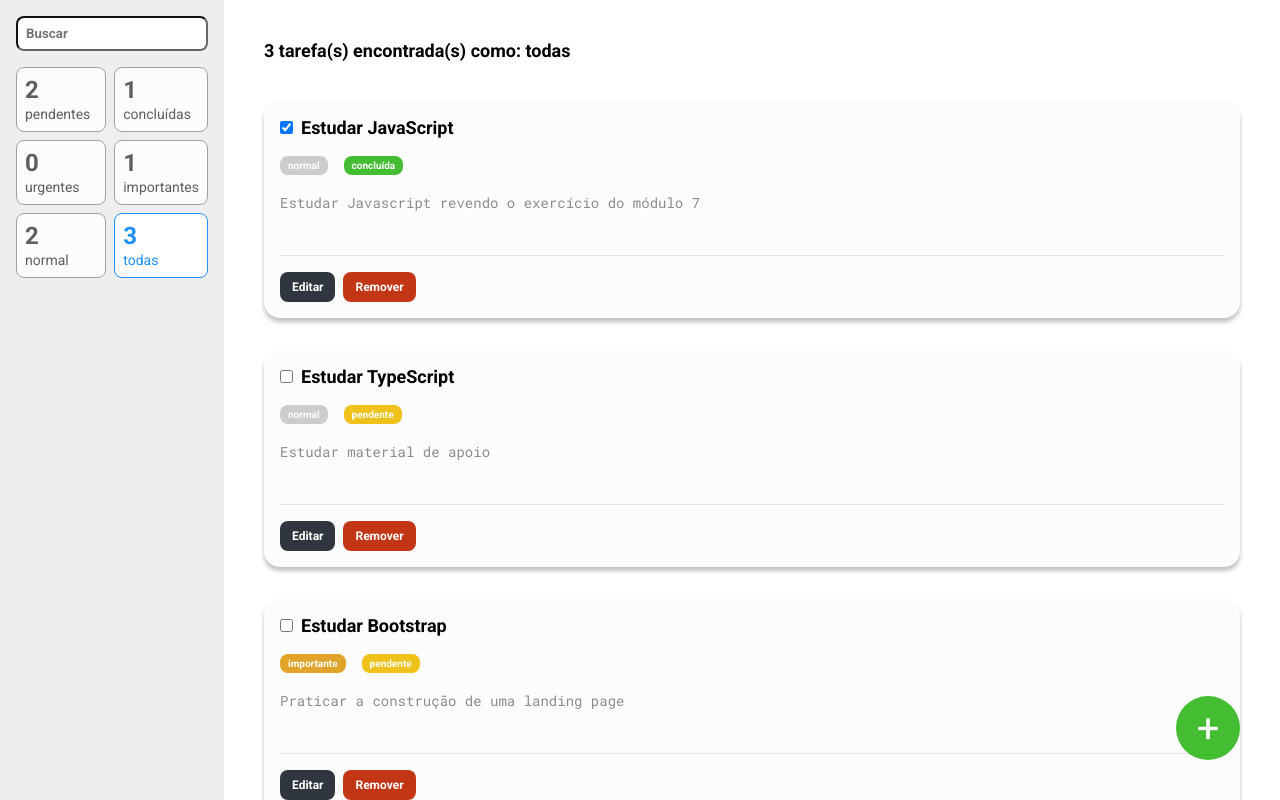
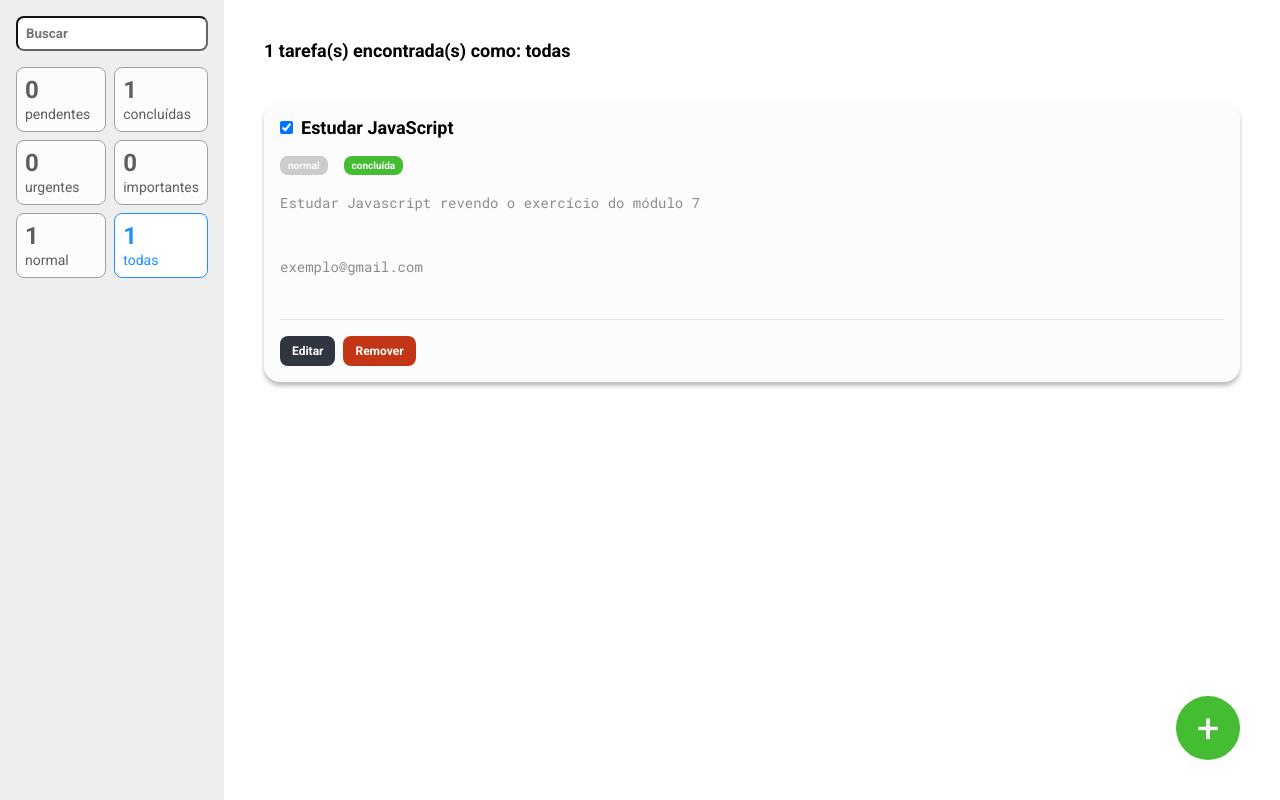
Before and after one commit to pedroeso/lista-de-contatos, a React (Create React App) app: page / in a window 1280 px wide. Built offline with nearby package versions, Linux system fonts and the light colour scheme.

Commit message:
Ajeitando email!

```diff
--- a/public/index.html
+++ b/public/index.html
@@ -27,7 +27,7 @@
     <link rel="preconnect" href="https://fonts.googleapis.com">
 <link rel="preconnect" href="https://fonts.gstatic.com" crossorigin>
 <link href="https://fonts.googleapis.com/css2?family=Inter:ital,opsz,wght@0,14..32,100..900;1,14..32,100..900&family=Roboto+Mono:ital,wght@0,100..700;1,100..700&family=Roboto:ital,wght@0,100;0,300;0,400;0,500;0,700;0,900;1,100;1,300;1,400;1,500;1,700;1,900&display=swap" rel="stylesheet">
-    <title>Minhas tarefas</title>
+    <title>Lista de Contatos</title>
   </head>
   <body>
     <noscript>You need to enable JavaScript to run this app.</noscript>
--- a/src/components/FiltroCard/Tarefa/index.tsx
+++ b/src/components/FiltroCard/Tarefa/index.tsx
@@ -13,6 +13,7 @@ type Props = TarefaClass
 
 const Tarefa = ({
   descricao: descricaoOriginal,
+  email: emailOriginal,
   prioridade,
   status,
   titulo,
@@ -21,6 +22,7 @@ const Tarefa = ({
   const dispatch = useDispatch()
   const [estaEditando, setEstaEditando] = useState(false)
   const [descricao, setDescricao] = useState('')
+  const [email, setEmail] = useState('')
 
   useEffect(() => {
     if (descricaoOriginal.length > 0) {
@@ -28,9 +30,16 @@ const Tarefa = ({
     }
   }, [descricaoOriginal])
 
+  useEffect(() => {
+    if (emailOriginal.length > 0) {
+      setEmail(emailOriginal)
+    }
+  }, [emailOriginal])
+
   function cancelarEdicao() {
     setEstaEditando(false)
     setDescricao(descricaoOriginal)
+    setEmail(emailOriginal)
   }
 
   function alteraStatusTarefa(evento: ChangeEvent<HTMLInputElement>) {
@@ -68,6 +77,11 @@ const Tarefa = ({
         value={descricao}
         onChange={(evento) => setDescricao(evento.target.value)}
       />
+      <S.Email
+        disabled={!estaEditando}
+        value={email}
+        onChange={(evento) => setEmail(evento.target.value)}
+      />
       <S.BarraAcoes>
         {estaEditando ? (
           <>
@@ -76,6 +90,7 @@ const Tarefa = ({
                 dispatch(
                   editar({
                     descricao,
+                    email,
                     prioridade,
                     status,
                     titulo,
--- a/src/components/FiltroCard/Tarefa/styles.ts
+++ b/src/components/FiltroCard/Tarefa/styles.ts
@@ -67,6 +67,19 @@ export const Descricao = styled.textarea`
   border: none;
   background-color: transparent;
 `
+export const Email = styled.textarea`
+  color: #8b8b8b;
+  font-size: 14px;
+  line-height: 24px;
+  font-family: 'Roboto Mono', monospace;
+  display: block;
+  width: 100%;
+  margin-bottom: 16px;
+  margin-top: 16px;
+  resize: none;
+  border: none;
+  background-color: transparent;
+`
 
 export const BarraAcoes = styled.div`
   border-top: 1px solid rgba(0, 0, 0, 0.1);
--- a/src/containers/Formulario/index.tsx
+++ b/src/containers/Formulario/index.tsx
@@ -14,6 +14,7 @@ const Formulario = () => {
 
   const [titulo, setTitulo] = useState('')
   const [descricao, setdescricao] = useState('')
+  const [email, setEmail] = useState('')
   const [prioridade, setPrioridade] = useState(enums.Prioridade.NORMAL)
 
   const cadastrarTarefa = (evento: FormEvent) => {
@@ -24,6 +25,7 @@ const Formulario = () => {
         titulo,
         prioridade,
         descricao,
+        email,
         status: enums.Status.PENDENTE
       })
     )
--- a/src/containers/ListaDeTarefas/index.tsx
+++ b/src/containers/ListaDeTarefas/index.tsx
@@ -62,6 +62,7 @@ const ListaDeTarefas = () => {
             <Tarefa
               id={t.id}
               descricao={t.descricao}
+              email={t.email}
               titulo={t.titulo}
               status={t.status}
               prioridade={t.prioridade}
--- a/src/models/Tarefa.ts
+++ b/src/models/Tarefa.ts
@@ -5,6 +5,7 @@ class Tarefa {
   prioridade: enums.Prioridade
   status: enums.Status
   descricao: string
+  email: string
   id: number
 
   constructor(
@@ -12,12 +13,14 @@ class Tarefa {
     prioridade: enums.Prioridade,
     status: enums.Status,
     descricao: string,
+    email: string,
     id: number
   ) {
     this.titulo = titulo
     this.prioridade = prioridade
     this.status = status
     this.descricao = descricao
+    this.email = email
     this.id = id
   }
 }
--- a/src/store/reducers/tarefas.ts
+++ b/src/store/reducers/tarefas.ts
@@ -11,23 +11,10 @@ const initialState: TarefasState = {
     {
       id: 1,
       descricao: 'Estudar Javascript revendo o exercício do módulo 7',
+      email: 'exemplo@gmail.com',
       prioridade: enums.Prioridade.NORMAL,
       status: enums.Status.CONCLUIDA,
       titulo: 'Estudar JavaScript'
-    },
-    {
-      id: 2,
-      descricao: 'Estudar material de apoio',
-      prioridade: enums.Prioridade.NORMAL,
-      status: enums.Status.PENDENTE,
-      titulo: 'Estudar TypeScript'
-    },
-    {
-      id: 3,
-      descricao: 'Praticar a construção de uma landing page',
-      prioridade: enums.Prioridade.IMPORTANTE,
-      status: enums.Status.PENDENTE,
-      titulo: 'Estudar Bootstrap'
     }
   ]
 }
```
